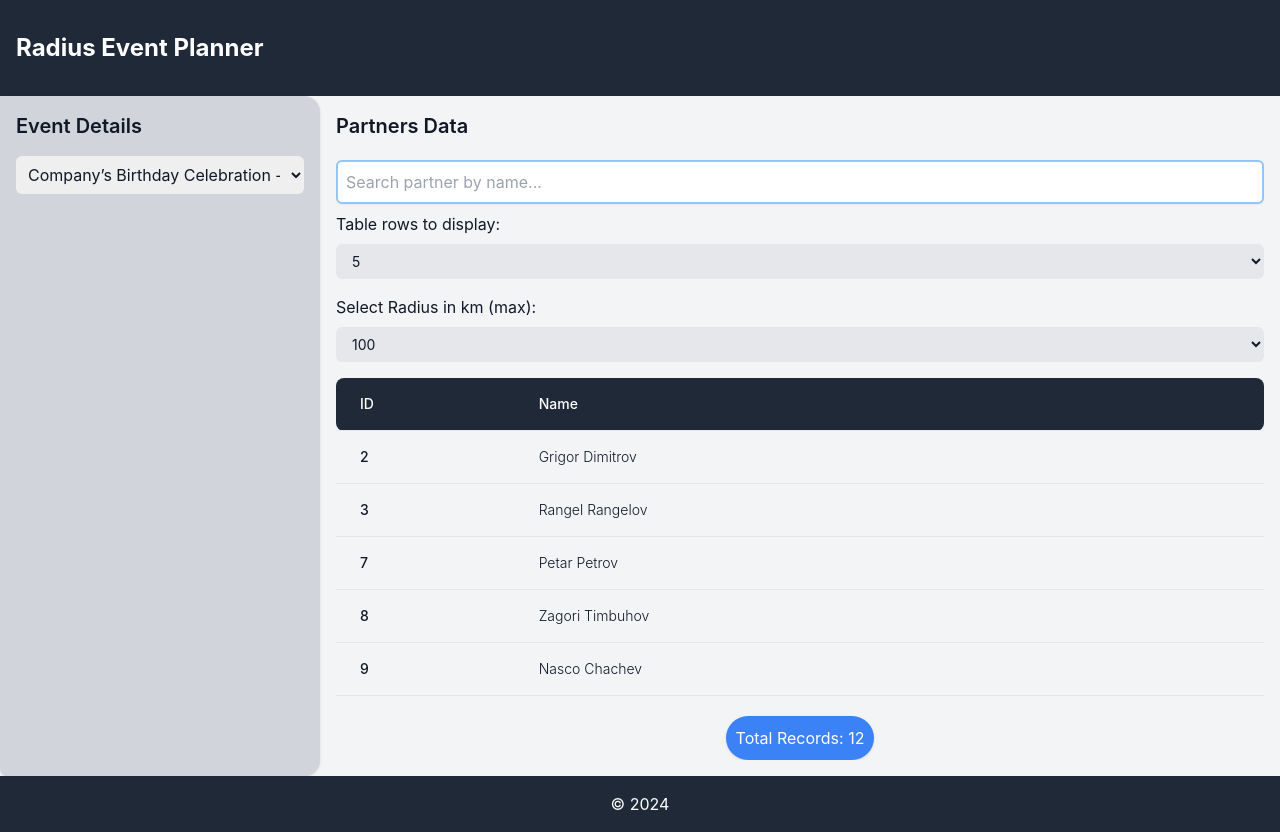
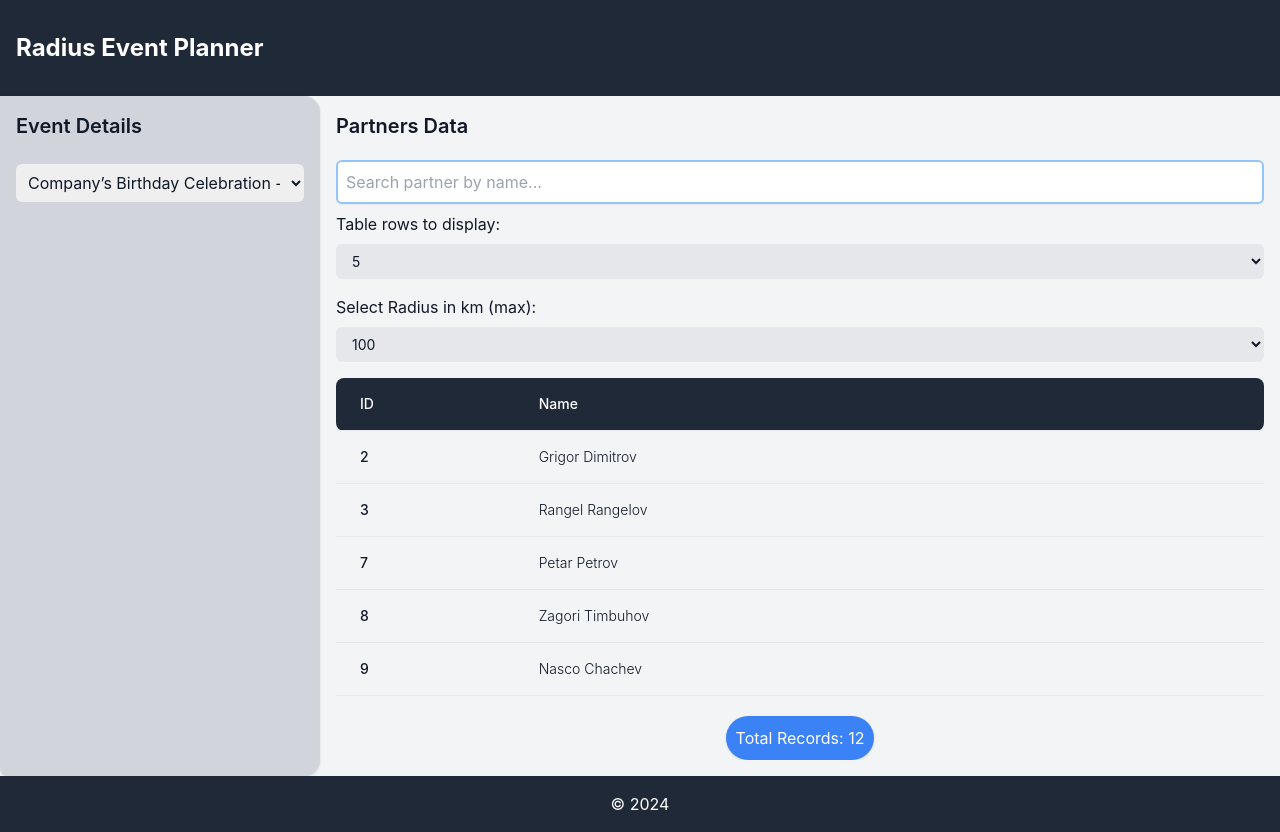
Before and after one commit to developerontheblock/radius-event-planner, a React (Create React App) app: page / in a window 1280 px wide. Built offline with nearby package versions, Linux system fonts and the light colour scheme.

Commit message:
Fix 'EventsDropdown' styles

```diff
--- a/src/components/Sidebar/EventsDropdown.tsx
+++ b/src/components/Sidebar/EventsDropdown.tsx
@@ -34,7 +34,7 @@ const EventDropdown = () => {
   };
 
   return (
-    <div className="items-center w-full">
+    <div className="items-center w-full pt-2">
       <select
         value={selectedEventId}
         onChange={handleChange}
```
